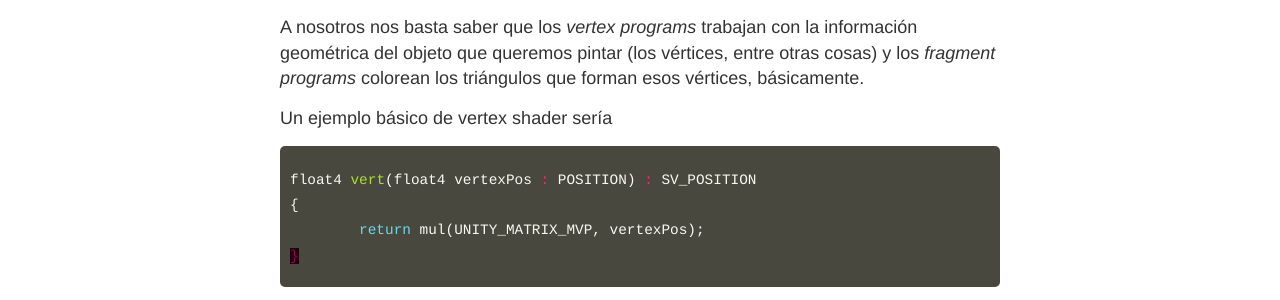
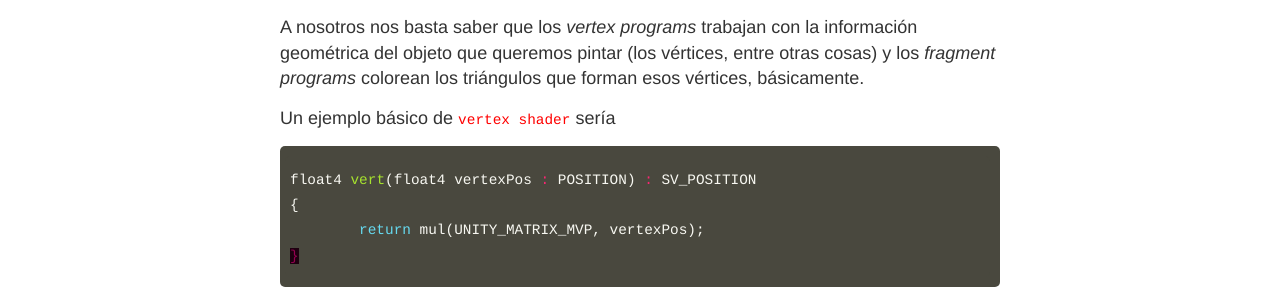
Before and after one commit to josemorval/UnityArchive, a Jekyll site: the page built from _posts/2015-05-23-pintandocuadro.md, in a window 1280 px wide. Shown: the part 433-733 px from the top of the page. Built offline with Jekyll 4.4.1, drawn with Linux system fonts in a browser that asks for light colours; Markdown is read by kramdown in place of the engine named in the settings.

````diff
--- a/_posts/2015-05-23-pintandocuadro.md
+++ b/_posts/2015-05-23-pintandocuadro.md
@@ -3,6 +3,7 @@ layout: post
 title: Pintando un cuadro
 published: true
 ---
+
 
 
 Las cosas en Unity se pintan usando [shaders](http://en.wikipedia.org/wiki/Shader): pequeños programas que le dicen a la tarjeta gráfica cómo pintar las cosas en la pantalla.
@@ -13,7 +14,7 @@ Los shaders se clasifican en dos tipos _básicos_: los [vertex](https://www.open
 
 A nosotros nos basta saber que los _vertex programs_ trabajan con la información geométrica del objeto que queremos pintar (los vértices, entre otras cosas) y los _fragment programs_ colorean los triángulos que forman esos vértices, básicamente.
 
-Un ejemplo básico de vertex shader sería
+Un ejemplo básico de ```vertex shader``` sería
 
 ```c
 float4 vert(float4 vertexPos : POSITION) : SV_POSITION
````
